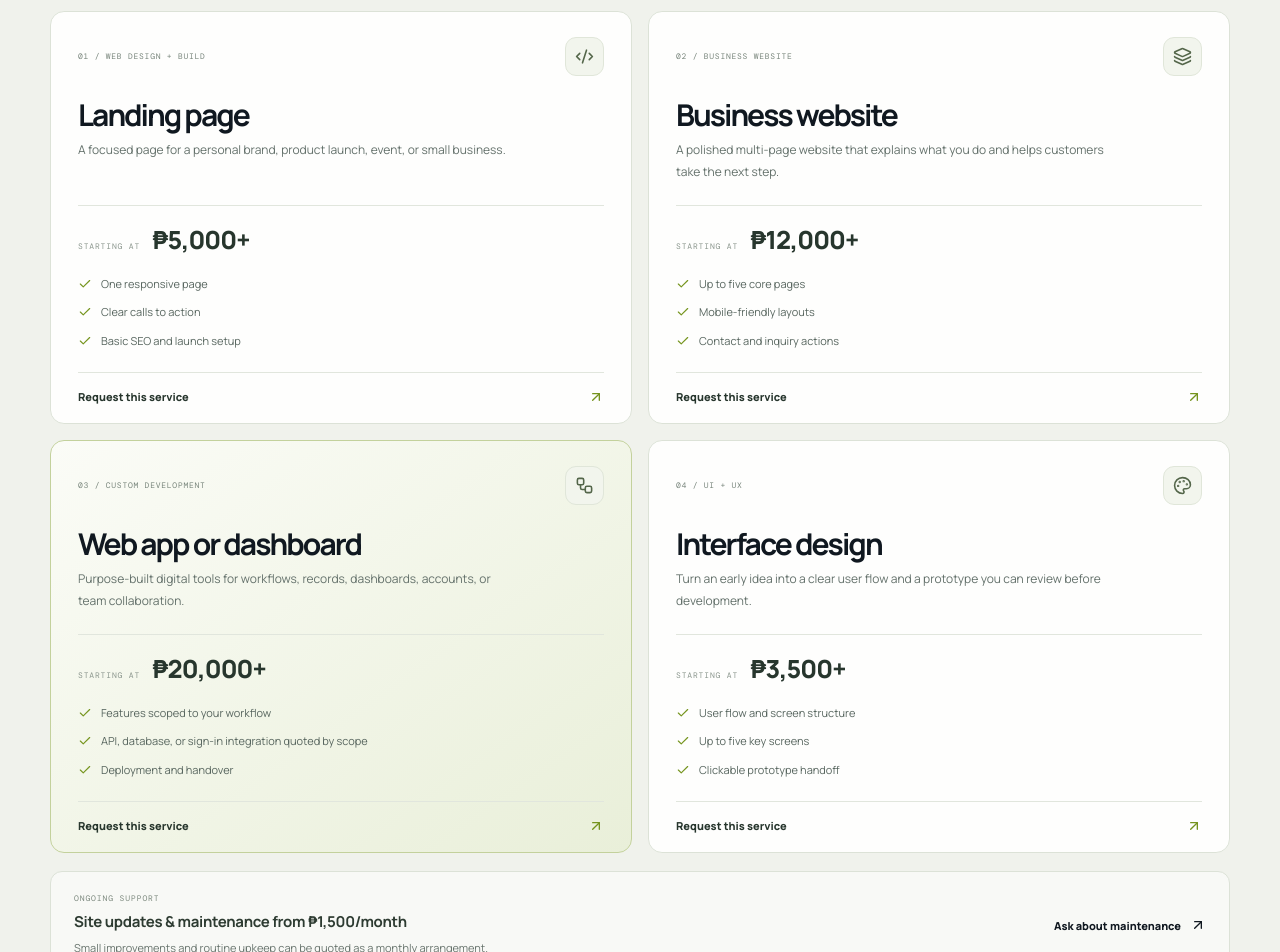
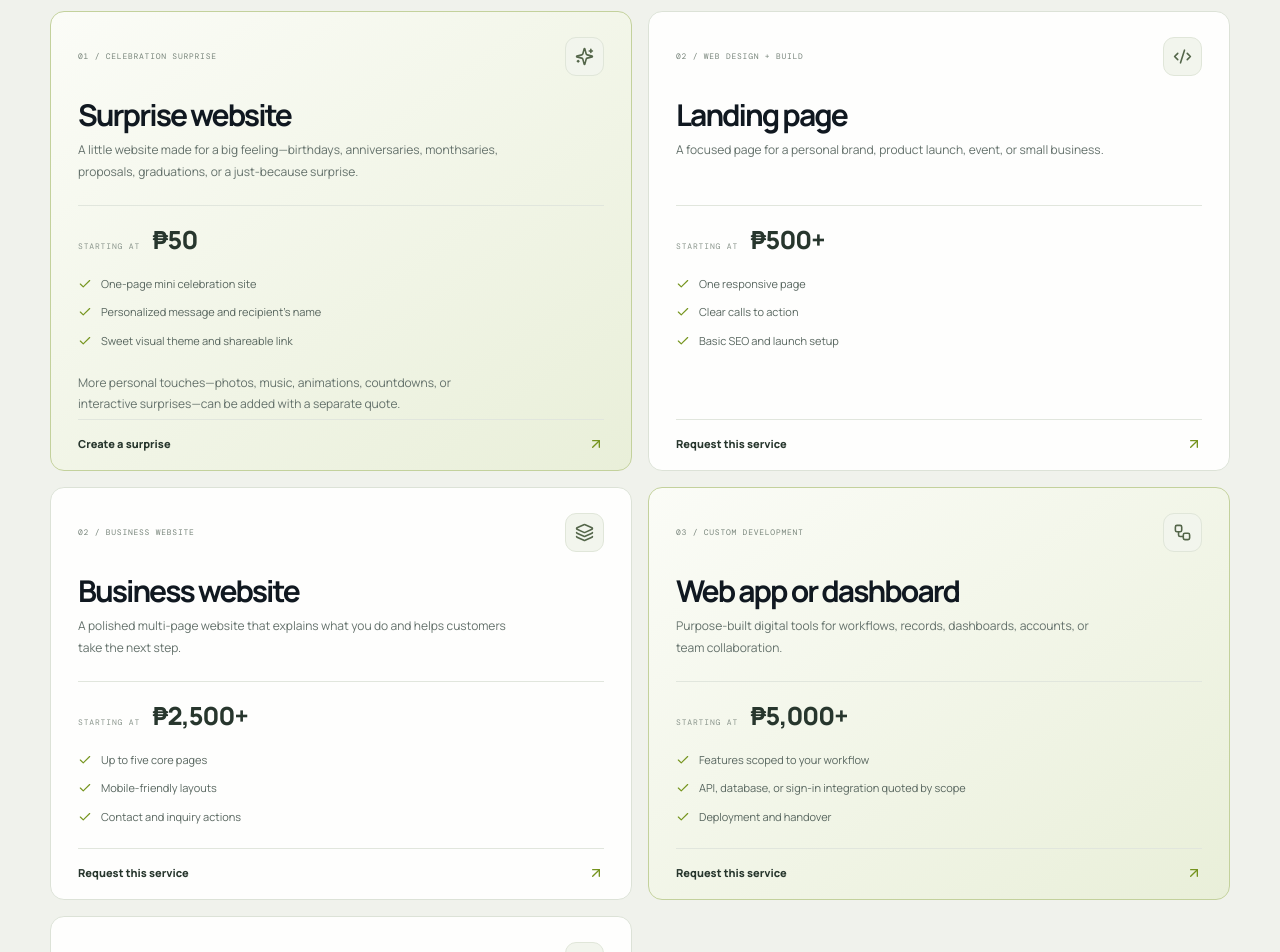
Before and after one commit to ace866678/kael-builds, a React (Vite) app: page / in a window 1280 px wide. Shown: the part 3120-4072 px from the top of the page. Built offline with nearby package versions, Linux system fonts and the light colour scheme.

Commit message:
Add affordable celebration surprise websites and revise service pricing

```diff
--- a/src/App.tsx
+++ b/src/App.tsx
@@ -668,11 +668,25 @@
             </div>
 
             <div className="service-grid">
+              <article className="service-card service-card-featured">
+                <div className="service-card-top"><span>01 / CELEBRATION SURPRISE</span><span className="service-icon"><Sparkles size={19} /></span></div>
+                <h3>Surprise website</h3>
+                <p className="service-description">A little website made for a big feeling—birthdays, anniversaries, monthsaries, proposals, graduations, or a just-because surprise.</p>
+                <div className="service-price"><span>STARTING AT</span><strong>₱50</strong></div>
+                <ul className="service-includes">
+                  <li><Check size={14} /> One-page mini celebration site</li>
+                  <li><Check size={14} /> Personalized message and recipient's name</li>
+                  <li><Check size={14} /> Sweet visual theme and shareable link</li>
+                </ul>
+                <p className="service-description">More personal touches—photos, music, animations, countdowns, or interactive surprises—can be added with a separate quote.</p>
+                <a className="service-cta" href={buildGmailComposeUrl("Surprise website — Birthday / anniversary / celebration", "₱50 celebration surprise website")}>Create a surprise <ArrowUpRight size={16} /></a>
+              </article>
+
               <article className="service-card">
-                <div className="service-card-top"><span>01 / WEB DESIGN + BUILD</span><span className="service-icon"><Code2 size={19} /></span></div>
+                <div className="service-card-top"><span>02 / WEB DESIGN + BUILD</span><span className="service-icon"><Code2 size={19} /></span></div>
                 <h3>Landing page</h3>
                 <p className="service-description">A focused page for a personal brand, product launch, event, or small business.</p>
-                <div className="service-price"><span>STARTING AT</span><strong>₱5,000+</strong></div>
+                <div className="service-price"><span>STARTING AT</span><strong>₱500+</strong></div>
                 <ul className="service-includes">
                   <li><Check size={14} /> One responsive page</li>
                   <li><Check size={14} /> Clear calls to action</li>
@@ -685,7 +699,7 @@
                 <div className="service-card-top"><span>02 / BUSINESS WEBSITE</span><span className="service-icon"><Layers3 size={19} /></span></div>
                 <h3>Business website</h3>
                 <p className="service-description">A polished multi-page website that explains what you do and helps customers take the next step.</p>
-                <div className="service-price"><span>STARTING AT</span><strong>₱12,000+</strong></div>
+                <div className="service-price"><span>STARTING AT</span><strong>₱2,500+</strong></div>
                 <ul className="service-includes">
                   <li><Check size={14} /> Up to five core pages</li>
                   <li><Check size={14} /> Mobile-friendly layouts</li>
@@ -698,7 +712,7 @@
                 <div className="service-card-top"><span>03 / CUSTOM DEVELOPMENT</span><span className="service-icon"><Workflow size={19} /></span></div>
                 <h3>Web app or dashboard</h3>
                 <p className="service-description">Purpose-built digital tools for workflows, records, dashboards, accounts, or team collaboration.</p>
-                <div className="service-price"><span>STARTING AT</span><strong>₱20,000+</strong></div>
+                <div className="service-price"><span>STARTING AT</span><strong>₱5,000+</strong></div>
                 <ul className="service-includes">
                   <li><Check size={14} /> Features scoped to your workflow</li>
                   <li><Check size={14} /> API, database, or sign-in integration quoted by scope</li>
@@ -711,7 +725,7 @@
                 <div className="service-card-top"><span>04 / UI + UX</span><span className="service-icon"><Palette size={19} /></span></div>
                 <h3>Interface design</h3>
                 <p className="service-description">Turn an early idea into a clear user flow and a prototype you can review before development.</p>
-                <div className="service-price"><span>STARTING AT</span><strong>₱3,500+</strong></div>
+                <div className="service-price"><span>STARTING AT</span><strong>₱300+</strong></div>
                 <ul className="service-includes">
                   <li><Check size={14} /> User flow and screen structure</li>
                   <li><Check size={14} /> Up to five key screens</li>
@@ -722,14 +736,14 @@
             </div>
 
             <div className="service-support-row">
-              <div><span className="service-support-label">ONGOING SUPPORT</span><strong>Site updates & maintenance from ₱1,500/month</strong><p>Small improvements and routine upkeep can be quoted as a monthly arrangement.</p></div>
+              <div><span className="service-support-label">ONGOING SUPPORT</span><strong>Site updates & maintenance from ₱500/month</strong><p>Small improvements and routine upkeep can be quoted as a monthly arrangement.</p></div>
               <a className="text-link" href={buildGmailComposeUrl("Service inquiry — Website maintenance", "Website maintenance / improvements")}>Ask about maintenance <ArrowUpRight size={16} /></a>
             </div>
             <div className="service-payment-row">
               <div><span className="service-support-label">PAYMENT OPTIONS</span><strong>GCash or PayPal</strong><p>No credit card or debit card is required to start an inquiry. After scope and price are agreed, I'll share payment instructions privately.</p></div>
               <span className="service-payment-badge">PRIVATE PAYMENT DETAILS</span>
             </div>
-            <p className="service-pricing-note">Prices are starting estimates in PHP, not fixed quotes. Final scope is agreed before work begins. Domain registration, paid hosting, premium tools, payment-provider fees, and third-party subscriptions are separate unless stated in the quote.</p>
+            <p className="service-pricing-note">Affordable starter prices are for clearly limited scopes: ₱50 covers a simple celebration template with a name and message, not a fully custom animated website. Larger features and revisions are quoted separately so the time and skill involved are still valued. Prices are estimates in PHP; agree on scope before work begins. Domain registration, paid hosting, premium tools, payment-provider fees, and third-party subscriptions are separate unless stated in the quote.</p>
           </div>
         </section>
 
```
